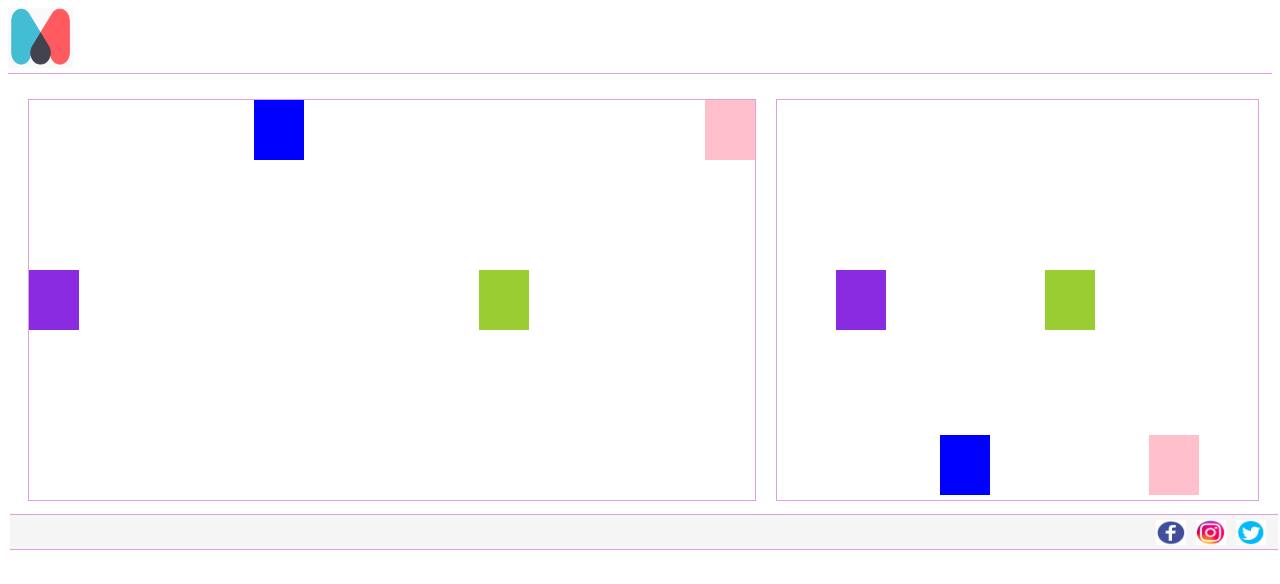
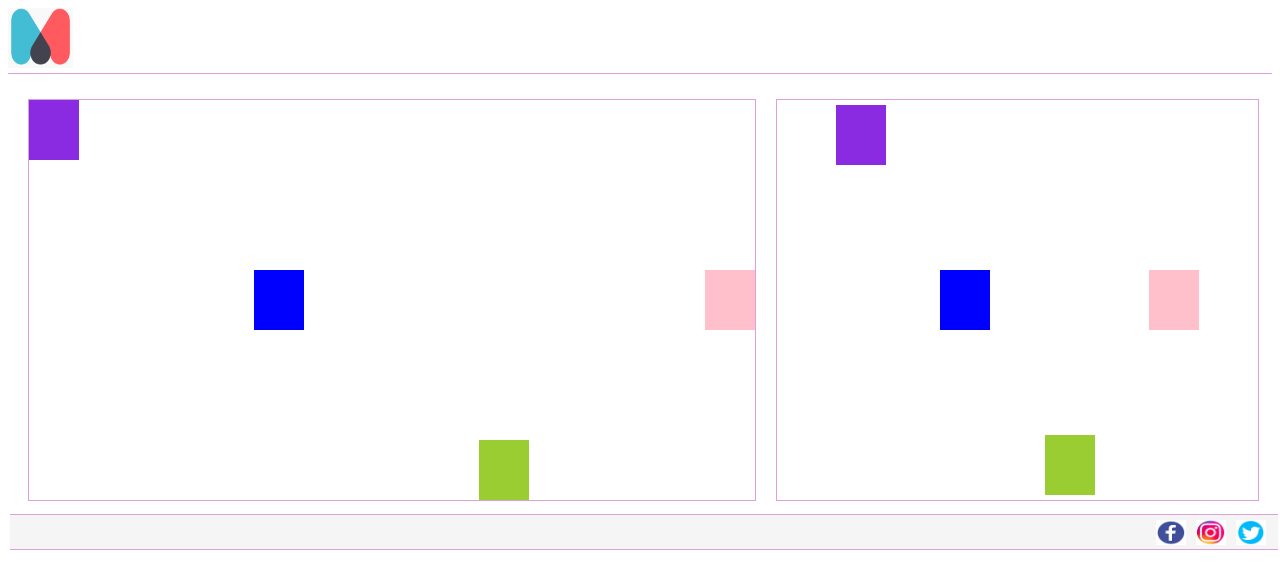
Before and after one commit to MarceLerma/FlexboxTarea, a plain HTML site: page index.html in a window 1280 px wide. Drawn offline with Linux system fonts and the light colour scheme.

Commit message:
Se ajusta alineado de las cajas al layout final

```diff
--- a/estilos.css
+++ b/estilos.css
@@ -20,7 +20,7 @@
 .container-subsection{
     display: flex;
     justify-content: space-between;
-    align-items: flex-start;
+    align-items: center;
     width: 60%;
     height: 400px;
     color: black;
@@ -35,8 +35,8 @@
 
 .container-aside{
     display: flex;
-    align-items: flex-end;
     justify-content: space-evenly;
+    align-items: center;
     width: 39%;
     height: 390px;
     color: black;
@@ -47,7 +47,7 @@
 
     }
     .caja1{
-        align-self: center;
+        align-self: flex-start;
         height: 60px;
         width: 50px;
         background-color: blueviolet;
@@ -58,7 +58,7 @@
         background-color: blue;
     }
     .caja3{
-        align-self: center;
+        align-self: flex-end;
         height: 60px;
         width: 50px;
         background-color: yellowgreen;
```
